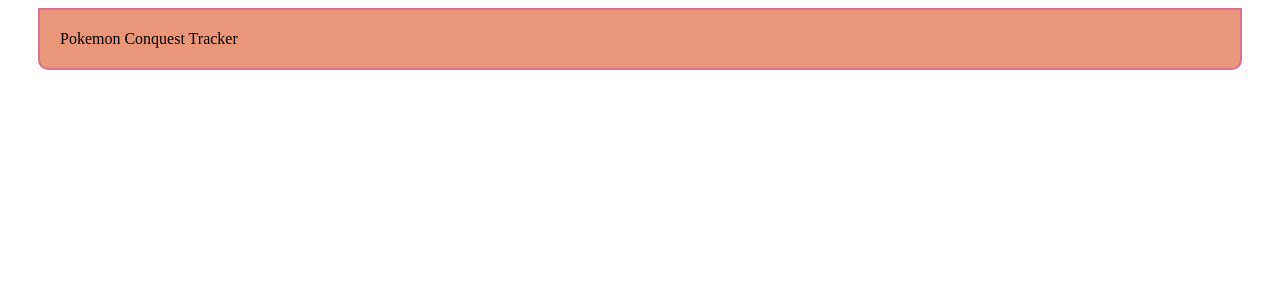
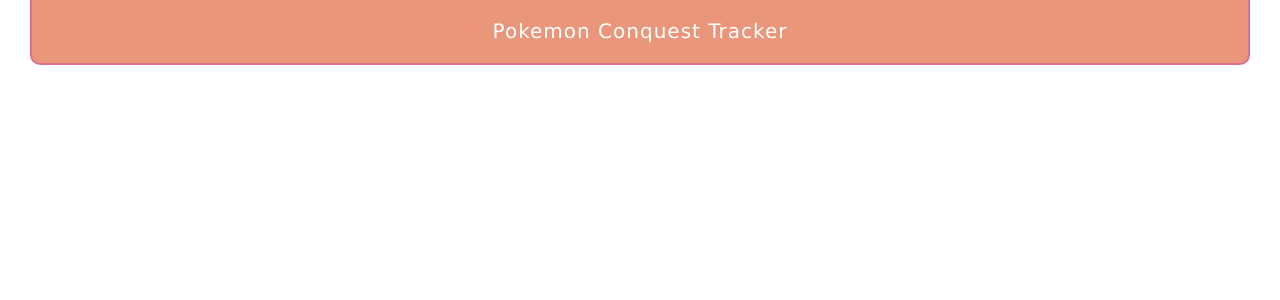
Before and after one commit to ryo-capricorn92/pokemon-conquest-tracker, a React (Create React App) app: page / in a window 1280 px wide. Shown: the top 300 px of the page. Built offline with nearby package versions, Linux system fonts and the light colour scheme.

Commit message:
update styling and add normalize and font awesome

```diff
--- a/package.json
+++ b/package.json
@@ -10,7 +10,7 @@
   "devDependencies": {
     "eslint-config-airbnb": "^15.0.2",
     "eslint-plugin-import": "^2.7.0",
-    "eslint-plugin-jsx-a11y": "^6.0.2",
+    "eslint-plugin-jsx-a11y": "^5.1.1",
     "react-scripts": "1.0.10"
   },
   "scripts": {
--- a/public/index.html
+++ b/public/index.html
@@ -19,6 +19,8 @@
       work correctly both with client-side routing and a non-root public URL.
       Learn how to configure a non-root public URL by running `npm run build`.
     -->
+    <link rel="stylesheet" href="https://cdnjs.cloudflare.com/ajax/libs/normalize/7.0.0/normalize.min.css">
+    <link rel="stylesheet" href="https://maxcdn.bootstrapcdn.com/font-awesome/4.7.0/css/font-awesome.min.css">
     <title>React App</title>
   </head>
   <body>
--- a/src/Components/App.js
+++ b/src/Components/App.js
@@ -9,7 +9,7 @@
 
 const App = () => (
   <MainContainer>
-    <Header>
+    <Header justify="space-around">
       Pokemon Conquest Tracker
     </Header>
   </MainContainer>
--- a/src/Components/Presentation/Header.jsx
+++ b/src/Components/Presentation/Header.jsx
@@ -4,7 +4,11 @@
   background: darksalmon;
   border: 2px solid palevioletred;
   border-radius: 0 0 10px 10px;
+  border-top: 0;
   padding: 20px;
+  color: white;
+  font-size: 20px;
+  letter-spacing: 1px;
 `;
 
 export default Header;
--- a/src/index.js
+++ b/src/index.js
@@ -3,5 +3,7 @@
 import App from './Components/App';
 import registerServiceWorker from './registerServiceWorker';
 
+import './main.css';
+
 ReactDOM.render(<App />, document.getElementById('root'));
 registerServiceWorker();
--- /dev/null
+++ b/src/main.css
@@ -0,0 +1,4 @@
+body {
+  height: 100vh;
+  font-family: Verdana, Geneva, Tahoma, sans-serif;
+}
```
Also changed, not shown: 1 other file (tests, documents, lock files or other folders).
